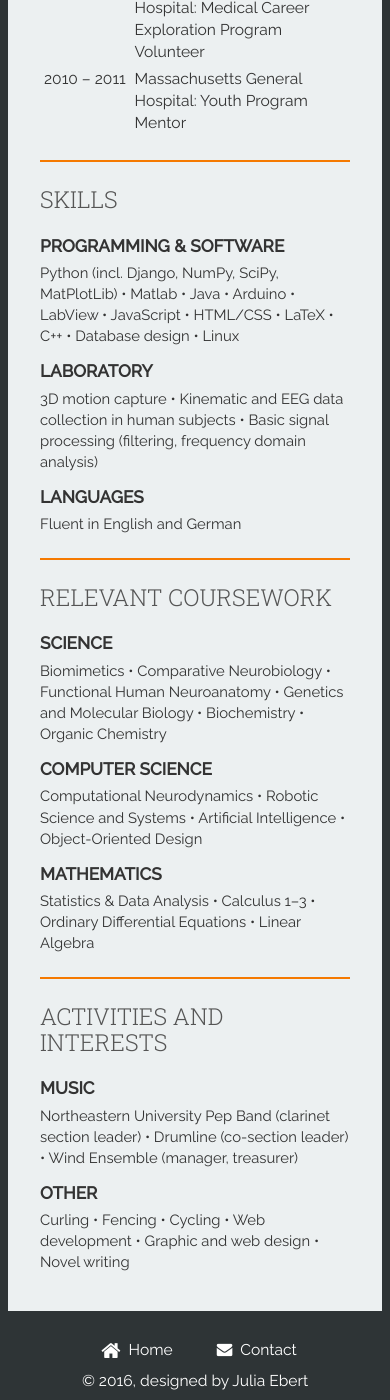
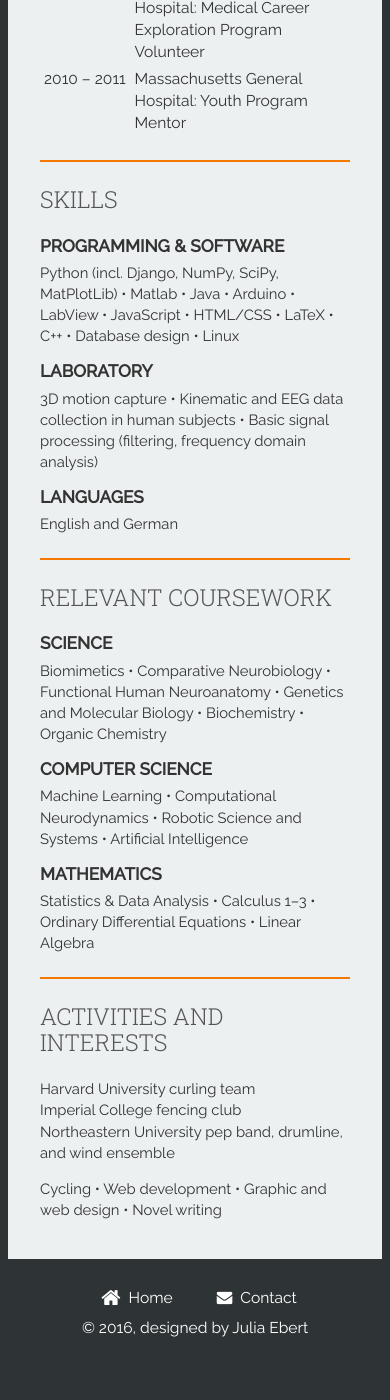
Before and after one commit to jtebert/jtebert.github.io, a Jekyll site: the page built from cv/index.html, in a window 390 px wide and 1400 px high, scrolled down 6919 px. Built offline with Jekyll 4.4.1, drawn with Linux system fonts in a browser that asks for light colours; nearby versions of some CDN libraries; after the commit the page ends 8266 px from its top, so only the background shows below that; some of the changed text lies outside the part shown.

Commit message:
Minor CV updates, add Jekyll Polymer to programming, fix style edge case bug

```diff
--- a/_sass/_custom.scss
+++ b/_sass/_custom.scss
@@ -429,7 +429,7 @@
 @media (max-width: $screen-md) {
   body{font-size: 16px;}
 }
-@media (max-width: $screen-sm) {
+@media (max-width: $screen-sm - 1) {
   body{font-size: 4vw;}
 
   .in.logo-box {
--- a/cv/index.html
+++ b/cv/index.html
@@ -277,7 +277,7 @@
     <p>3D motion capture &bull; Kinematic and EEG data collection in human subjects &bull; Basic signal processing (filtering, frequency domain analysis)</p>
 
     <h2>Languages</h2>
-    <p>Fluent in English and German</p>
+    <p>English and German</p>
 
     <!----------------------------------------------------------------------------->
     <hr/>
@@ -288,7 +288,7 @@
     <p>Biomimetics &bull; Comparative Neurobiology &bull; Functional Human Neuroanatomy &bull; Genetics and Molecular Biology &bull; Biochemistry &bull; Organic Chemistry</p>
 
     <h2>Computer Science</h2>
-    <p>Computational Neurodynamics &bull; Robotic Science and Systems &bull; Artificial Intelligence &bull; Object-Oriented Design</p>
+    <p>Machine Learning &bull; Computational Neurodynamics &bull; Robotic Science and Systems &bull; Artificial Intelligence</p>
 
     <h2>Mathematics</h2>
     <p>Statistics & Data Analysis &bull; Calculus 1–3 &bull; Ordinary Differential Equations &bull; Linear Algebra</p>
@@ -298,10 +298,10 @@
 
     <h1 id="interests"><a class="section" href="#interests">Activities and Interests</a></h1>
 
-    <h2>Music</h2>
-    <p>Northeastern University Pep Band (clarinet section leader) &bull; Drumline (co-section leader) &bull; Wind Ensemble (manager, treasurer)</p>
+    <p>Harvard University curling team<br/>
+    Imperial College fencing club<br/>
+    Northeastern University pep band, drumline, and wind ensemble</p>
 
-    <h2>Other</h2>
-    <p>Curling &bull; Fencing &bull; Cycling &bull; Web development &bull; Graphic and web design &bull; Novel writing</p>
+    <p>Cycling &bull; Web development &bull; Graphic and web design &bull; Novel writing</p>
 
 </div>
--- a/programming/_posts/2016-01-21-suture-score.html
+++ b/programming/_posts/2016-01-21-suture-score.html
@@ -6,7 +6,6 @@
 <div class="col-sm-7">
     <h2>Suture Score</h2>
     <h4>Python, Ruby, Matlab, Javascript</h4>
-    <p>Suture Score is an application to provide instant, objective feedback on suturing technique to surgical trainees. To prepare for assessments and surgery, students need as much practice as possible. Using innovative image recognition techniques, Suture Score aims to enhance trainees' practice to improve their suturing skills.</p>
-    <p>Suture Score began at the NHS-sponsored TELHack hackathon, where it won first place. We are currently collaborating with the NHS, consulting surgeons, and a partner NHS trust to continue developing Suture Score for market.</p>
+    <p>Suture Score is an application to provide instant, objective feedback on suturing technique to surgical trainees. To prepare for assessments and surgery, students need as much practice as possible. Using innovative image recognition techniques, Suture Score aims to enhance trainees' practice to improve their suturing skills. Suture Score was created at the NHS-sponsored TELHack hackathon, where it won first place.</p>
     <p><a href="http://suturescore.com/">View website<i class="fa fa-external-link"></i></a></p>
 </div>
```
Also changed, not shown: other parts of cv/index.html (+1 -1 lines), programming/_posts/2016-09-14-jekyll-polymer.html (added, +12 -0 lines), assets/imgs/programming/jekyll-polymer.png (added), assets/imgs/programming/jekyll-polymer.svg (added).
